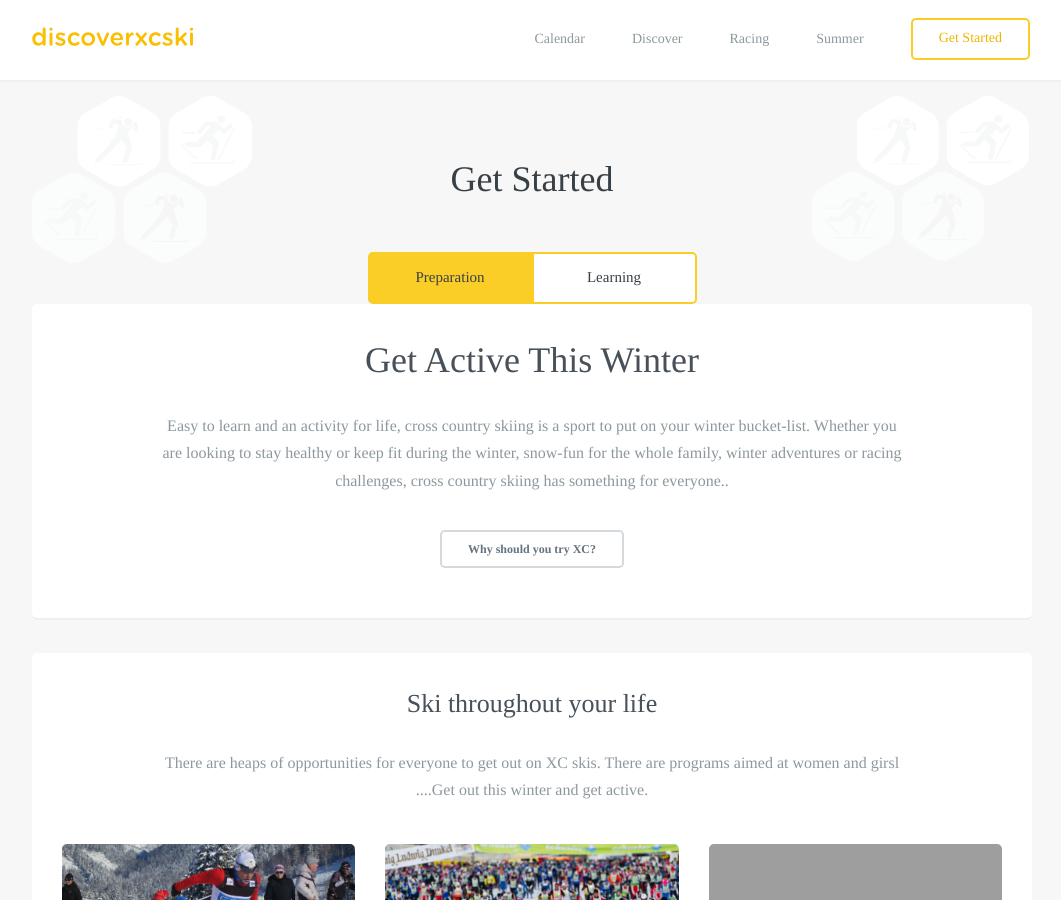
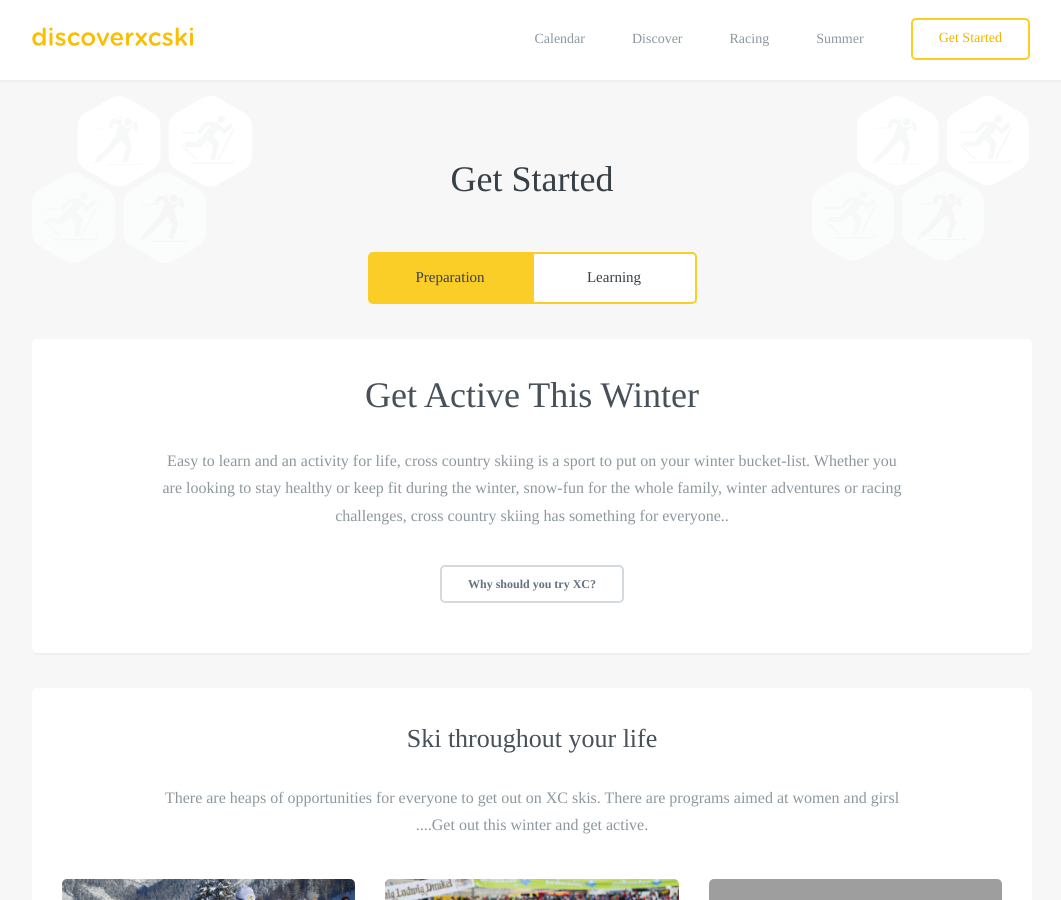
Before and after one commit to robcatto/robcatto.github.io, a Jekyll site: the page built from get-started/index.html, in a window 1280 px wide and 900 px high. Shown: the whole window, without its empty margins (108-1169 px from the left). Built offline with Jekyll 4.4.1, drawn with Linux system fonts in a browser that asks for light colours; some web fonts are replaced; Markdown is read by kramdown in place of the engine named in the settings.

Commit message:
Update index.html

```diff
--- a/get-started/index.html
+++ b/get-started/index.html
@@ -44,7 +44,7 @@ layout: default
 
       <div class="content">
         <div id="content1">
-        <section class="mobile_section">
+        <section class="mobile_section" style="margin-top: 35px;">
                     <h3 class="homeheading__h3">Get Active This Winter</h3>
                     <p>Easy to learn and an activity for life, cross country skiing is a sport to put on your winter bucket-list. Whether you are looking to stay healthy or keep fit during the winter, snow-fun for the whole family, winter adventures or racing challenges, cross country skiing has something for everyone..
                      </p>
```
